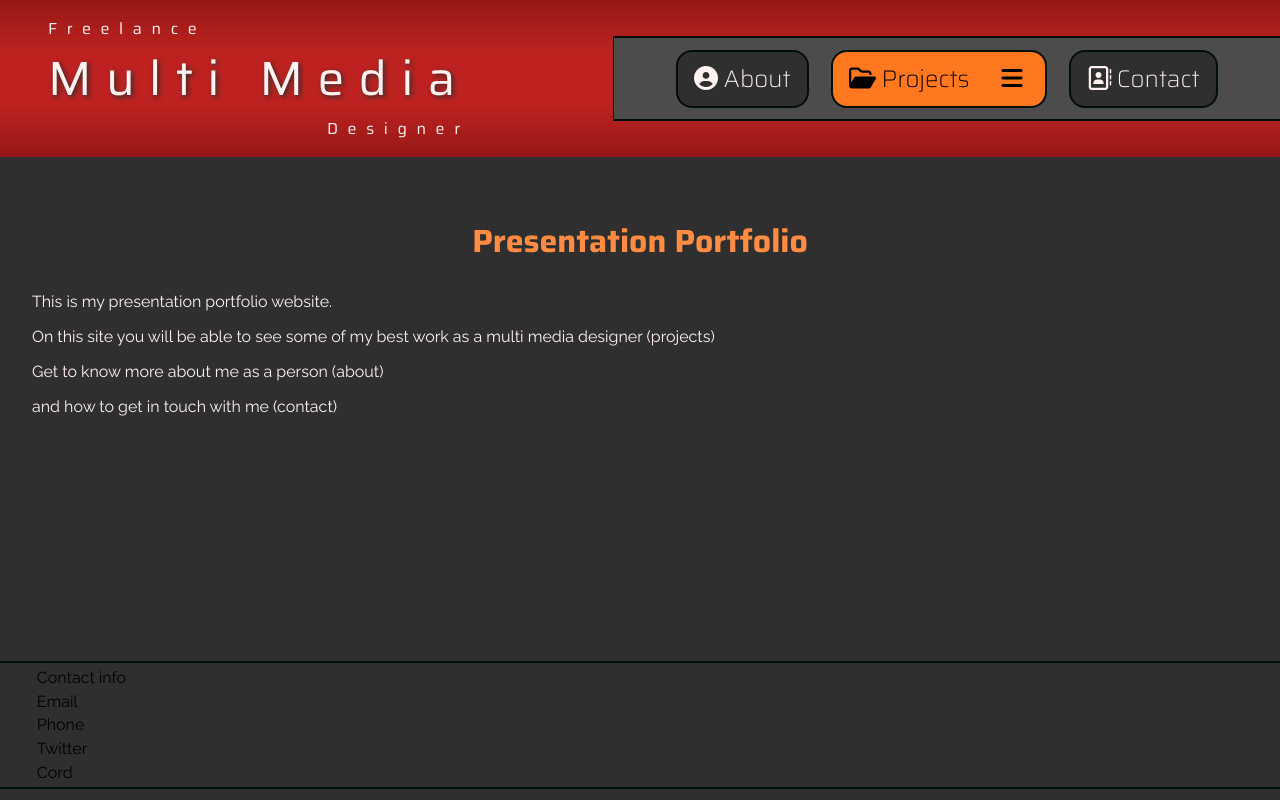
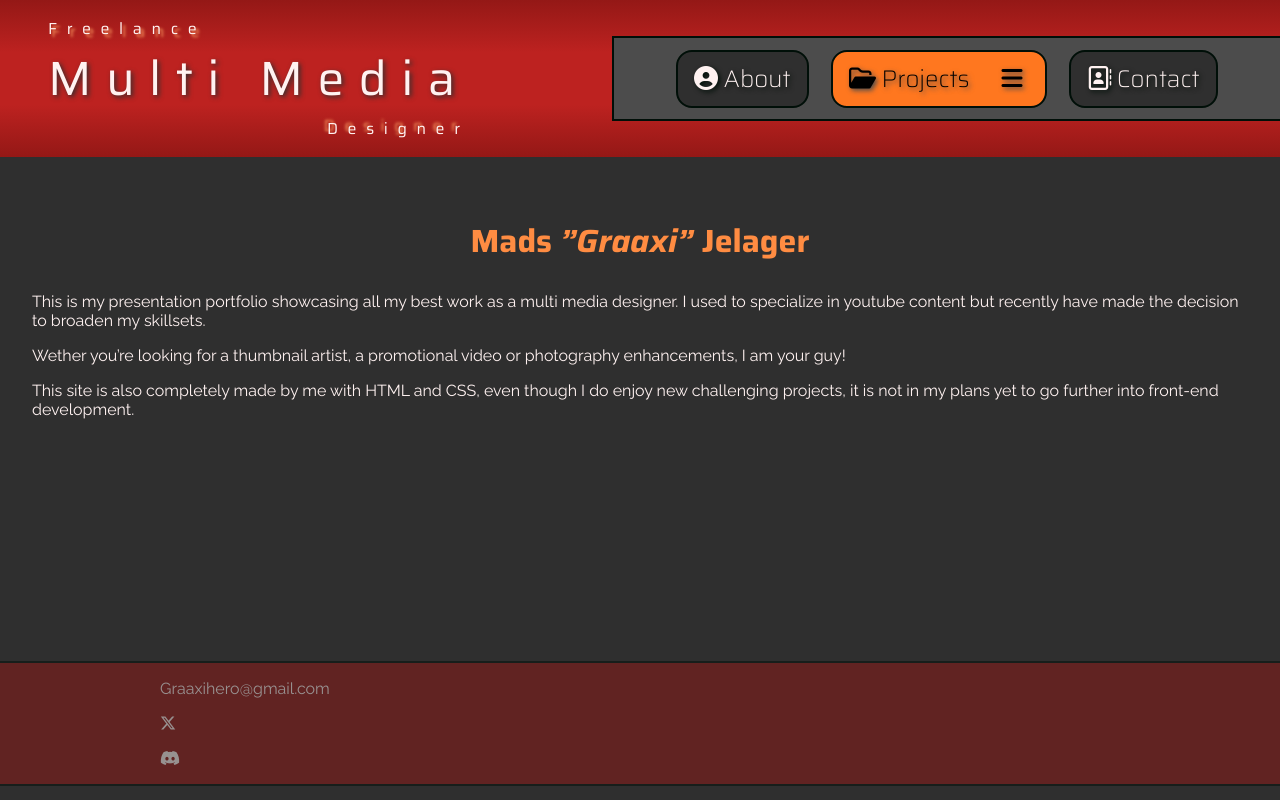
Before and after one commit to graaxi-hub/Project3, a plain HTML site: page index.html in a window 1280 px wide. Drawn offline with Linux system fonts and the light colour scheme.

Commit message:
some header shadow changes and added a image folder + tempimage

```diff
--- a/css/style2.css
+++ b/css/style2.css
@@ -73,7 +73,7 @@
 .headlinetext1 {
   font-size: 1rem;
   letter-spacing: .6em;
-
+  text-shadow: .2rem .2rem 3px var(--lightorange);
 }
 .headlinetext2 {
 
@@ -81,11 +81,13 @@
   font-size: clamp(3rem, 2.5vw, 3.3rem);
   letter-spacing: .3em;
   text-shadow: 2px 2px 5px var(--grey);
+
 }
 .headlinetext3 {
   font-size: 1rem;
   text-align: right;
   letter-spacing: .6em;
+  text-shadow: -.2rem -.2rem 3px var(--lightorange);
 }
 
 /*Navigation*/
@@ -114,19 +116,20 @@
   font-size: 1.5rem;
   font-family: "Saira", sans-serif;
   font-weight: 200;
+
   margin: .7rem;
   padding: .4rem;
   padding-left: 3rem;
   border-radius: 1rem;
   border: 2px solid var(--black);
 
-
+  text-shadow: 2px 2px 5px var(--black);
 
 }
 
 .container .dropdown { /*Styling for the dropdownable nav list items*/
   background-color: var(--darkorange);
-
+  text-shadow: 2px 2px 5px var(--lightgrey); /*overwriting the other shadow color cuz black was too much on the orange*/
 }
 
 .container .notdrop { /*Styling for the NOT dropdownable nav list items*/
@@ -281,12 +284,14 @@
   border-top: 2px solid var(--black);
   border-bottom: 2px solid var(--black);
   padding-left: 2rem;
-
+  background-color: var(--darkred);
+  opacity: 50%;
+  color: var(--white);
 
 }
 .footer p {
   padding: 0px;
-  margin: .3rem;
+  margin-left: 10vw;
 }
 
 /* Tablet */
@@ -334,7 +339,7 @@
   .container {
     display: flex;
     flex-direction: row;
-    border-left: 1px solid black;
+    border-left: 2px solid var(--black);
 
 
 
--- a/index.html
+++ b/index.html
@@ -1,5 +1,5 @@
 <!DOCTYPE html>
-<html lang="da" dir="ltr">
+<html lang="en" dir="ltr">
 <head>
     <meta charset="utf-8">
     <meta name="viewport" content="width=device-width, initial-scale=1.0">
@@ -38,21 +38,6 @@
                     </div>
                 </li>
 
-                <!--
-                <li class="dropdown">Photo
-                    <i class="fa-solid fa-bars"></i>
-                    <div class="dropdown-content">
-                        <a href="">Thumbnails</a>
-                        <a href="">Enhancing</a>
-                    </div>
-                </li>
-                <li class="dropdown">Other
-                    <div class="dropdown-content">
-                        <a href="">Audio</a>
-                        <a href="">Reportage</a>
-                    </div>
-                </li>
-                -->
                 <li class="notdrop"><i class="fa-regular fa-address-book"></i> Contact</li>
 
             </ul>
@@ -63,20 +48,18 @@
 
 
     <main class="main">
-        <h2>Presentation Portfolio</h2>
-        <p>This is my presentation portfolio website. </p>
-        <p>On this site you will be able to see some of my best work as a multi media designer (projects)</p>
-        <p>Get to know more about me as a person (about) </p>
-        <p>and how to get in touch with me (contact) </p>
+        <h2>Mads <i>”Graaxi”</i> Jelager</h2>
+        <p>This is my presentation portfolio showcasing all my best work as a multi media designer. I used to specialize in youtube content but recently have made the decision to broaden my skillsets. </p>
+        <p>Wether you’re looking for a thumbnail artist, a promotional video or photography enhancements, I am your guy!</p>
+        <p>This site is also completely made by me with HTML and CSS, even though I do enjoy new challenging projects, it is not in my plans yet to go further into front-end development. </p>
+
 
     </main>
 
     <footer class="footer">
-        <p>Contact info </p>
-        <p>Email </p>
-        <p>Phone </p>
-        <p>Twitter </p>
-        <p>Cord</p>
+        <p>Graaxihero@gmail.com </p>
+        <p><i class="fa-brands fa-x-twitter"></i></p>
+        <p><i class="fa-brands fa-discord"></i></p>
     </footer>
 </body>
 
```
Also changed, not shown: images/tempimage.jpg (added).
